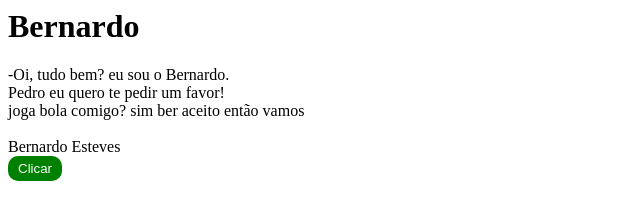
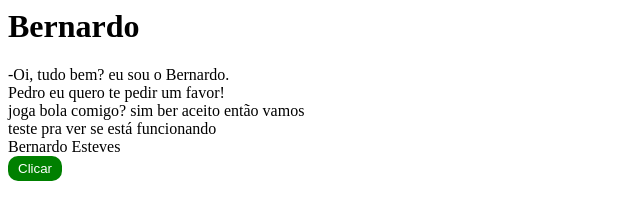
Before and after one commit to EstevesBernardo/meublog, a plain HTML site: page index.html in a window 1280 px wide. Shown: the whole page, without its empty margins (0-640 px from the left). Drawn offline with nearby package versions, Linux system fonts and the light colour scheme.

Commit message:
Teste deploy automático.

```diff
--- a/index.html
+++ b/index.html
@@ -7,12 +7,22 @@
 <div>Pedro eu quero  te pedir um favor!</div>
 <div>joga bola comigo? sim ber aceito então vamos</div>
 
+teste pra ver se está funcionando
+
 <br>
 <div id="autor">
 	Bernardo Esteves
 </div>
 
-<button style="background:green;color:white;border:none;border-radius: 10px;padding:5px 10px;" onclick="mostrar_altor()">
+<button
+    style="
+        background:green;
+        color:white;
+        border:none;
+        border-radius: 10px;
+        padding:5px 10px;
+    "
+    onclick="mostrar_altor()">
 	Clicar
 </button>
 
```
